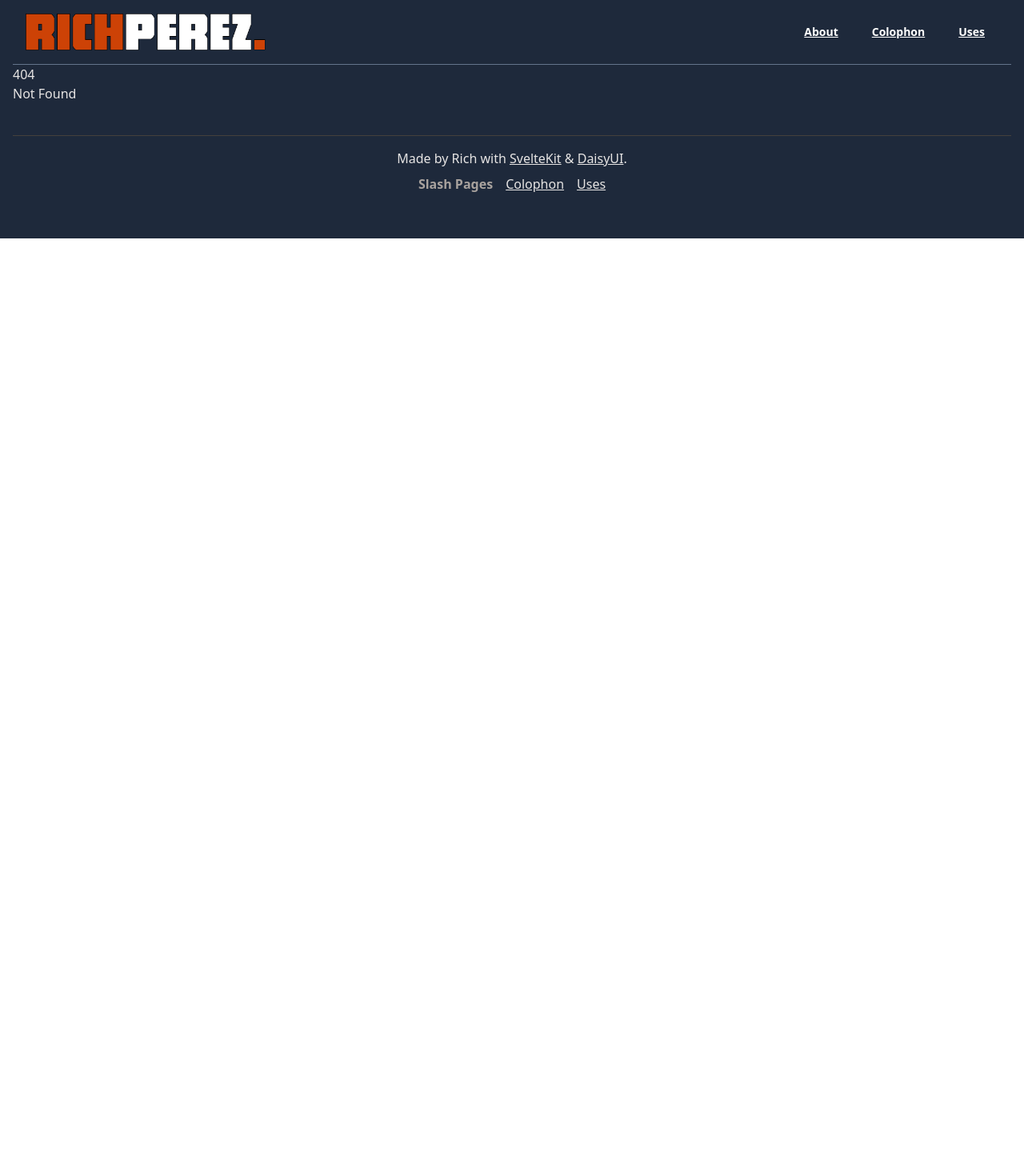
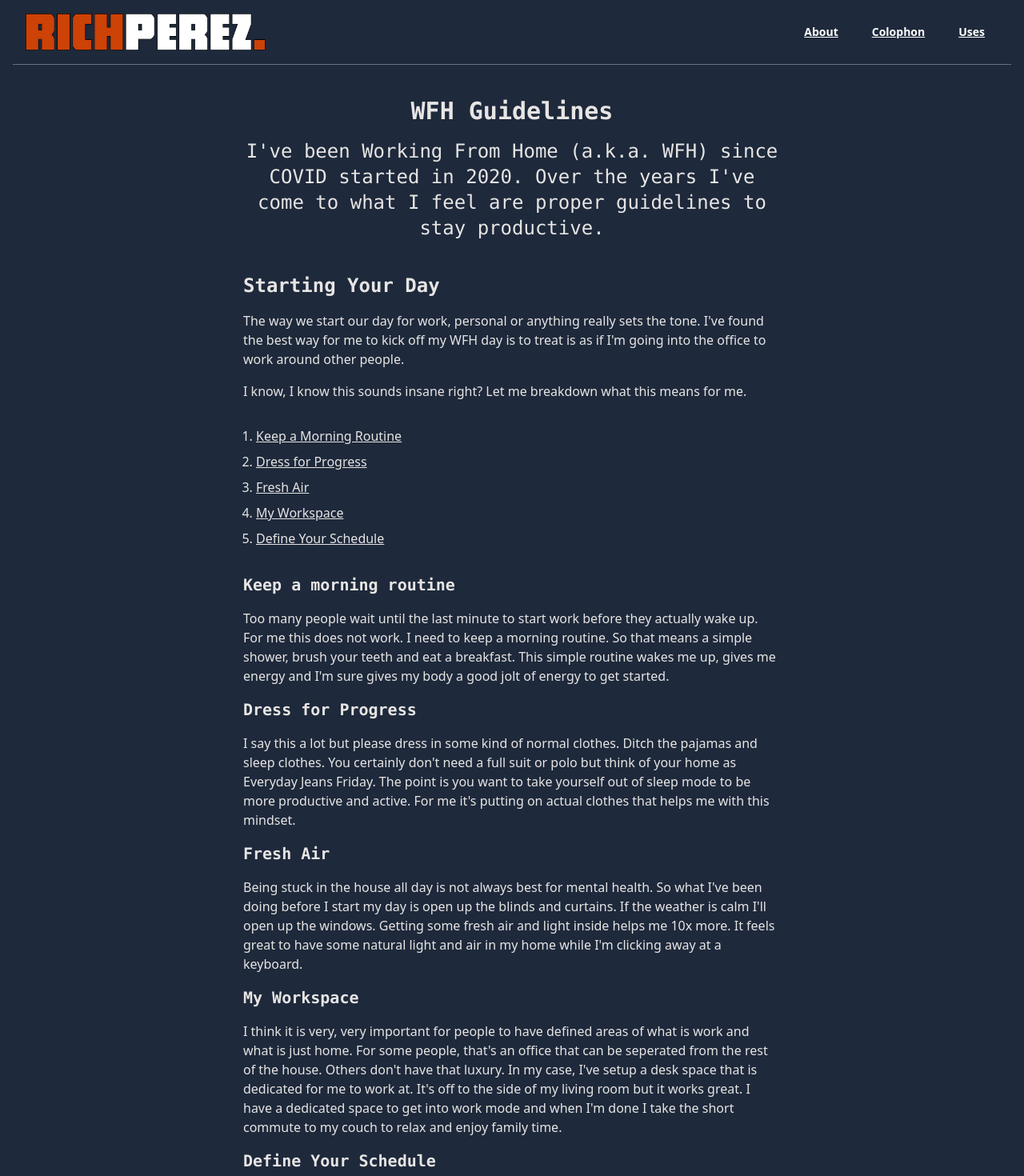
Before and after one commit to perez-rich/richperez.dev, a SvelteKit app: page /thoughts/wfh-guidelines in a window 1280 px wide. Before the commit this address had no page. Shown: the top 1470 px of the page at 80% size. Before the commit the page ends 800 px from the top, so only its background shows below. Built offline with nearby package versions, Linux system fonts and the light colour scheme.

Commit message:
updated page meta data. added wfh guidelines page

```diff
--- a/src/lib/components/SiteFooter.svelte
+++ b/src/lib/components/SiteFooter.svelte
@@ -2,9 +2,4 @@
     <div>
         <p>Made by Rich with <a href="https://kit.svelte.dev" target="_blank">SvelteKit</a> & <a href="https://daisyui.com" target="_blank">DaisyUI</a>.</p>
     </div>
-    <ul class="flex mx-auto gap-4">
-        <li class="text-stone-400 font-bold">Slash Pages</li>
-        <li><a href="/colophon">Colophon</a></li>
-        <li><a href="/uses">Uses</a></li>
-    </ul>
 </footer>
--- a/src/routes/+page.svelte
+++ b/src/routes/+page.svelte
@@ -11,8 +11,14 @@
   <section class="mx-auto max-w-2xl font-mono text-xl md:text-2xl text-center">
     <img class="rounded-full mx-auto my-6 md:my-10" src="/img/rich.jpg" alt="rich perez" width="100" height="100" />
     <p>
-      👋🏽 My name is <a class="font-black text-stone-200" href="/about">Rich Perez</a> and welcome to my space on the internet. I'm a dad, <a href="/wrestling">wrestling</a> fan and I enjoy creating web products for clients and my own side projects.
+      👋🏽 My name is <a href="/about">Rich Perez</a> and welcome to my space on the internet. I'm a dad, <a href="/wrestling">wrestling</a> fan and I enjoy creating web products for clients and my own side projects.
     </p>
+  </section>
+  <section class="flex gap-4 bg-slate-900 p-4 rounded-sm justify-center items-center">
+    <h2 class="text-2xl font-bold font-mono">My Thoughts</h2>
+    <nav class="text-center">
+      <a href="/thoughts/wfh-guidelines">WFH Guidelines</a>
+    </nav>
   </section>
   <section class="flex flex-col gap-4">
     <h2 class="text-3xl font-bold font-mono text-center border-b border-slate-500 pb-4">My Work</h2>
--- a/src/routes/about/+page.svelte
+++ b/src/routes/about/+page.svelte
@@ -3,13 +3,14 @@
 </script>
 
 <svelte:head>
-    <title>Rich Perez - About - Web Developer</title>
+	<title>About - Rich Perez - Web Developer</title>
 </svelte:head>
 
 <section class="mx-auto max-w-2xl font-mono text-xl md:text-2xl text-center py-10">
-    <PageHeading label="About" />
+	<PageHeading label="About"/>
 	<p>
-        My name is <strong class="font-black text-white">Rich Perez</strong> and I am a Full-Stack Developer. I have built websites, CMS, and REST APIs for large and small companies.
+		My name is <strong class="font-black text-white">Rich Perez</strong> and I am a Full-Stack Developer. I have
+		built websites, CMS, and REST APIs for large and small companies.
 	</p>
 </section>
 
@@ -18,7 +19,8 @@
 	<ul class="px-4 list-disc flex flex-col gap-2">
 		<li>Follow me on <a href="https://www.threads.net/@imperez5" target="_blank">Threads</a>.</li>
 		<li>Network with me on <a href="https://www.linkedin.com/in/imperez/" target="_blank">LinkedIn</a></li>
-        <li>Listen to music with me on <a href="https://music.apple.com/profile/imperez" target="_blank">Apple Music</a></li>
+		<li>Listen to music with me on <a href="https://music.apple.com/profile/imperez" target="_blank">Apple Music</a>
+		</li>
 	</ul>
 </section>
 
--- a/src/routes/colophon/+page.svelte
+++ b/src/routes/colophon/+page.svelte
@@ -3,11 +3,11 @@
 </script>
 
 <svelte:head>
-    <title>Rich Perez - Colophon - Web Developer</title>
+	<title>Colophon - Rich Perez - Web Developer</title>
 </svelte:head>
 
 <section class="mx-auto max-w-2xl font-mono text-xl md:text-2xl text-center py-10">
-    <PageHeading label="Colophon" />
+	<PageHeading label="Colophon"/>
 	<p>
 		Let's talk about all the great details of how this amazing website is built and the technology behind it.
 	</p>
@@ -15,15 +15,24 @@
 
 <section class="mx-auto max-w-2xl flex flex-col gap-2">
 	<h2 class="text-2xl font-bold font-mono">Technologies & Frameworks</h2>
-    <p>This website is built on <a href="https://kit.svelte.dev" target="_blank">SvelteKit</a> using <a href="https://www.typescriptlang.org" target="_blank">TypeScript</a>, <a href="https://tailwindcss.com" target="_blank">TailwindCSS</a>, <a href="https://daisyui.com" target="_blank">DaisyUI</a> and bundled all together with <a href="https://vitejs.dev" target="_blank">Vite</a>. I chose this stack because I really enjoy all of these libraries. They are not only super productive for me but also follow web standards very well.</p>
+	<p>This website is built on <a href="https://kit.svelte.dev" target="_blank">SvelteKit</a> using <a
+		href="https://www.typescriptlang.org" target="_blank">TypeScript</a>, <a href="https://tailwindcss.com"
+																				 target="_blank">TailwindCSS</a>, <a
+		href="https://daisyui.com" target="_blank">DaisyUI</a> and bundled all together with <a
+		href="https://vitejs.dev" target="_blank">Vite</a>. I chose this stack because I really enjoy all of these
+		libraries. They are not only super productive for me but also follow web standards very well.</p>
 </section>
 
 <section class="mx-auto max-w-2xl flex flex-col gap-2 mt-10">
 	<h2 class="text-2xl font-bold font-mono">Web Hosting</h2>
-    <p>I'm hosting this website on <a href="https://pages.cloudflare.com" target="_blank">Cloudflare Pages</a>. Why did I chose Cloudflare over Vercel? Well it's an easy setup, free and comes with a ton of features built into my already existing Cloudflare account. Once I realized this it was no brainer.</p>
+	<p>I'm hosting this website on <a href="https://pages.cloudflare.com" target="_blank">Cloudflare Pages</a>. Why did
+		I chose Cloudflare over Vercel? Well it's an easy setup, free and comes with a ton of features built into my
+		already existing Cloudflare account. Once I realized this it was no brainer.</p>
 </section>
 
 <section class="mx-auto max-w-2xl flex flex-col gap-2 mt-10">
 	<h2 class="text-2xl font-bold font-mono">Code, Code & Code?</h2>
-    <p>If you're interested to see all the real behind the scenes magic you can go to this site's <a href="https://github.com/imperez/imperez.com" target="_blank">Github repository</a>. I make all of the code public for anyone to read and maybe learn..</p>
+	<p>If you're interested to see all the real behind the scenes magic you can go to this site's <a
+		href="https://github.com/imperez/imperez.com" target="_blank">Github repository</a>. I make all of the code
+		public for anyone to read and maybe learn..</p>
 </section>
--- /dev/null
+++ b/src/routes/thoughts/wfh-guidelines/+page.svelte
@@ -0,0 +1,40 @@
+<script>
+	import PageHeading from "$lib/components/ui/PageHeading.svelte";
+</script>
+
+<svelte:head>
+	<title>WFH Guidelines - Thoughts - Rich Perez - Web Developer</title>
+</svelte:head>
+
+<section class="mx-auto max-w-2xl font-mono text-xl md:text-2xl text-center py-10">
+	<PageHeading label="WFH Guidelines"/>
+	<p>I've been Working From Home (a.k.a. WFH) since COVID started in 2020. Over the years I've come to what I feel are proper guidelines to stay productive.</p>
+</section>
+
+<section class="mx-auto max-w-2xl flex flex-col gap-4">
+	<h2 class="text-2xl font-bold font-mono">Starting Your Day</h2>
+	<p>The way we start our day for work, personal or anything really sets the tone. I've found the best way for me to kick off my WFH day is to treat is as if I'm going into the office to work around other people.</p>
+	<p>I know, I know this sounds insane right? Let me breakdown what this means for me.</p>
+	<ol class="list-decimal p-4 flex flex-col gap-2">
+		<li><a href="#morning-routine">Keep a Morning Routine</a></li>
+		<li><a href="#dress-progress">Dress for Progress</a></li>
+		<li><a href="#fresh-air">Fresh Air</a></li>
+		<li><a href="#my-workspace">My Workspace</a></li>
+		<li><a href="#define-schedule">Define Your Schedule</a></li>
+	</ol>
+
+	<h2 id="morning-routine" class="text-xl font-bold font-mono">Keep a morning routine</h2>
+	<p>Too many people wait until the last minute to start work before they actually wake up. For me this does not work. I need to keep a morning routine. So that means a simple shower, brush your teeth and eat a breakfast. This simple routine wakes me up, gives me energy and I'm sure gives my body a good jolt of energy to get started.</p>
+
+	<h2 id="dress-progress" class="text-xl font-bold font-mono">Dress for Progress</h2>
+	<p>I say this a lot but please dress in some kind of normal clothes. Ditch the pajamas and sleep clothes. You certainly don't need a full suit or polo but think of your home as Everyday Jeans Friday. The point is you want to take yourself out of sleep mode to be more productive and active. For me it's putting on actual clothes that helps me with this mindset.</p>
+
+	<h2 id="fresh-air" class="text-xl font-bold font-mono">Fresh Air</h2>
+	<p>Being stuck in the house all day is not always best for mental health. So what I've been doing before I start my day is open up the blinds and curtains. If the weather is calm I'll open up the windows. Getting some fresh air and light inside helps me 10x more. It feels great to have some natural light and air in my home while I'm clicking away at a keyboard.</p>
+
+	<h2 id="my-workspace" class="text-xl font-bold font-mono">My Workspace</h2>
+	<p>I think it is very, very important for people to have defined areas of what is work and what is just home. For some people, that's an office that can be seperated from the rest of the house. Others don't have that luxury. In my case, I've setup a desk space that is dedicated for me to work at. It's off to the side of my living room but it works great. I have a dedicated space to get into work mode and when I'm done I take the short commute to my couch to relax and enjoy family time.</p>
+
+	<h2 id="define-schedule" class="text-xl font-bold font-mono">Define Your Schedule</h2>
+	<p>My final point of WFH productiveness is to define your work schedule. Now your company might make this easier. They might say we work from 9 to 5 or 8 to 4 and that's actually a benefit. The important part is you stick to that schedule. What 4/5 pm comes you put some small finishing touches on what you're working on and log off. You're at home and it's too easy to get sucked into "always work mode". The problem is that is not healthy. You need strict schedules of what you're working and when you're not just like you're at the office.</p>
+</section>
--- a/src/routes/uses/+page.svelte
+++ b/src/routes/uses/+page.svelte
@@ -3,32 +3,56 @@
 </script>
 
 <svelte:head>
-    <title>Rich Perez - Uses - Web Developer</title>
+	<title>Uses - Rich Perez - Web Developer</title>
 </svelte:head>
 
 <section class="mx-auto max-w-2xl font-mono text-xl md:text-2xl text-center py-10">
-    <PageHeading label="Uses" />
+	<PageHeading label="Uses"/>
 	<p>I'm chronicling the apps, tools and programming languages that I use often.</p>
 </section>
 
 <section class="mx-auto max-w-2xl flex flex-col gap-2">
 	<h2 class="text-2xl font-bold font-mono">Coding Tools</h2>
 	<ul class="px-4 list-disc flex flex-col gap-2">
-        <li><a href="https://code.visualstudio.com/" target="_blank">Visual Studio Code</a> is my editor I use daily across multiple projects. I've also started trying out <a href="https://www.jetbrains.com/fleet/" target="_blank">Jetbrains Fleet</a> editor.</li>
-        <li>I use <a href="https://www.apple.com/safari/" target="_blank">Safari</a> as my main browser. I'm loving it's tight integration across Apple devices and of course the privacy features.</li>
-        <li>For REST APIs or dynamic websites I use <a href="https://laravel.com" target="_blank">Laravel</a> and <a href="https://www.php.net" target="_blank">PHP 8+</a> with some <a href="https://www.mysql.com" target="_blank">MySQL 8</a> thrown in.</li>
-        <li>For my pure frontend joys I use <a href="https://kit.svelte.dev" target="_blank">SvelteKit</a> with either vanilla <a href="https://www.w3.org/Style/CSS/Overview.en.html" target="_blank">CSS</a> or <a href="https://tailwindcss.com" target="_blank">Tailwind</a> & <a href="https://daisyui.com" target="_blank">DaisyUI</a> to make everything look nice.</li>
-        <li>For my API testing I really enjoy <a href="https://www.postman.com" target="_blank">Postman</a>. It's practically a standard at this point and very easy to use.</li>
-        <li>For the occasional mobile app development my editor is of course <a href="https://developer.apple.com/xcode/" target="_blank">Xcode</a>. The <a href="https://www.swift.org" target="_blank">Swift language</a> is really a joy to use.</li>
+		<li><a href="https://code.visualstudio.com/" target="_blank">Visual Studio Code</a> is my editor I use daily
+			across multiple projects. I've also started trying out <a href="https://www.jetbrains.com/fleet/"
+																	  target="_blank">Jetbrains Fleet</a> editor.
+		</li>
+		<li>I use <a href="https://www.apple.com/safari/" target="_blank">Safari</a> as my main browser. I'm loving it's
+			tight integration across Apple devices and of course the privacy features.
+		</li>
+		<li>For REST APIs or dynamic websites I use <a href="https://laravel.com" target="_blank">Laravel</a> and <a
+			href="https://www.php.net" target="_blank">PHP 8+</a> with some <a href="https://www.mysql.com"
+																			   target="_blank">MySQL 8</a> thrown in.
+		</li>
+		<li>For my pure frontend joys I use <a href="https://kit.svelte.dev" target="_blank">SvelteKit</a> with either
+			vanilla <a href="https://www.w3.org/Style/CSS/Overview.en.html" target="_blank">CSS</a> or <a
+				href="https://tailwindcss.com" target="_blank">Tailwind</a> & <a href="https://daisyui.com"
+																				 target="_blank">DaisyUI</a> to make
+			everything look nice.
+		</li>
+		<li>For my API testing I really enjoy <a href="https://www.postman.com" target="_blank">Postman</a>. It's
+			practically a standard at this point and very easy to use.
+		</li>
+		<li>For the occasional mobile app development my editor is of course <a
+			href="https://developer.apple.com/xcode/" target="_blank">Xcode</a>. The <a href="https://www.swift.org"
+																						target="_blank">Swift
+			language</a> is really a joy to use.
+		</li>
 	</ul>
 </section>
 
 <section class="mx-auto max-w-2xl flex flex-col gap-2 mt-10">
 	<h2 class="text-2xl font-bold font-mono">Computer & Devices</h2>
 	<ul class="px-4 list-disc flex flex-col gap-2">
-        <li>I work off my 14 inch M1 Macbook Pro. I do not use multiple monitors and opt for the single laptop screen.</li>
-        <li>My daily mobile device is an <a href="https://www.apple.com/iphone-15-pro/" target="_blank">iPhone 15 Pro</a> with the Blue Titanium finish.</li>
-        <li>For my health tracking needs I wear an <a href="https://www.apple.com/apple-watch-series-9/" target="_blank">Apple Watch Series 9</a>.</li>
+		<li>I work off my 14 inch M1 Macbook Pro. I do not use multiple monitors and opt for the single laptop screen.
+		</li>
+		<li>My daily mobile device is an <a href="https://www.apple.com/iphone-15-pro/" target="_blank">iPhone 15
+			Pro</a> with the Blue Titanium finish.
+		</li>
+		<li>For my health tracking needs I wear an <a href="https://www.apple.com/apple-watch-series-9/"
+													  target="_blank">Apple Watch Series 9</a>.
+		</li>
 		<li>My streaming box of choice is an Apple TV 4K. I can't beat the ease of use and great app support.</li>
 	</ul>
 </section>
--- a/src/routes/wrestling/+page.svelte
+++ b/src/routes/wrestling/+page.svelte
@@ -3,13 +3,14 @@
 </script>
 
 <svelte:head>
-    <title>Rich Perez - Wrestling - Web Developer</title>
+	<title>Wrestling - Rich Perez - Web Developer</title>
 </svelte:head>
 
 <section class="mx-auto max-w-2xl font-mono text-xl md:text-2xl text-center py-10">
-    <PageHeading label="Wrestling" />
+	<PageHeading label="Wrestling"/>
 	<p>
-        I've been a big fan of pro wrestling since I was kid. From the days of Hulk Hogan to Steve Austin & The Rock and today with our Tribal Chief Roman Reigns.
+		I've been a big fan of pro wrestling since I was kid. From the days of Hulk Hogan to Steve Austin & The Rock and
+		today with our Tribal Chief Roman Reigns.
 	</p>
 </section>
 
@@ -17,7 +18,8 @@
 	<h2 class="text-2xl font-bold font-mono">Favorite Wrestlers</h2>
 	<ol class="px-6 flex flex-col gap-2 list-decimal">
 		<li>Eddie Guerrero - <a href="https://en.wikipedia.org/wiki/Eddie_Guerrero" target="_blank">Bio</a></li>
-        <li>Scott Hall (aka Razor Ramon) - <a href="https://en.wikipedia.org/wiki/Scott_Hall" target="_blank">Bio</a></li>
+		<li>Scott Hall (aka Razor Ramon) - <a href="https://en.wikipedia.org/wiki/Scott_Hall" target="_blank">Bio</a>
+		</li>
 		<li>Rey Mysterio - <a href="https://en.wikipedia.org/wiki/Rey_Mysterio" target="_blank">Bio</a></li>
 		<li>Shawn Michaels - <a href="https://en.wikipedia.org/wiki/Shawn_Michaels" target="_blank">Bio</a></li>
 		<li>Booker T - <a href="https://en.wikipedia.org/wiki/Booker_T_(wrestler)" target="_blank">Bio</a></li>
@@ -29,10 +31,15 @@
 <section class="mx-auto max-w-2xl flex flex-col gap-2 mt-10">
 	<h2 class="text-2xl font-bold font-mono">Favorite Matches</h2>
 	<ol class="px-6 flex flex-col gap-2 list-decimal">
-        <li>Eddie Guerrero vs Rey Mysterio (halloween havoc 1997) - <a href="https://www.youtube.com/watch?v=sqRYKCH8dUc" target="_blank">Watch</a></li>
-        <li>Razor Ramon vs Shawn Michaels (WrestleMania 10 Ladder Match) - <a href="https://www.youtube.com/watch?v=YegEqMalt1Y" target="_blank">Watch</a></li>
-        <li>The Rock vs Hulk Hogan (WrestleMania X8) - <a href="https://www.youtube.com/watch?v=hRg_vJvyMC8" target="_blank">Watch</a></li>
-        <li>Steve Austin vs Kevin Owens (WrestleMania 38) - <a href="https://www.youtube.com/watch?v=Wukhr0uKgIE" target="_blank">Watch</a></li>
-        <li>The Wyatt Family vs The Shield (Elimination Chamber 2014) - <a href="https://www.youtube.com/watch?v=oxdKQRPIjgw" target="_blank">Watch</a></li>
+		<li>Eddie Guerrero vs Rey Mysterio (halloween havoc 1997) - <a
+			href="https://www.youtube.com/watch?v=sqRYKCH8dUc" target="_blank">Watch</a></li>
+		<li>Razor Ramon vs Shawn Michaels (WrestleMania 10 Ladder Match) - <a
+			href="https://www.youtube.com/watch?v=YegEqMalt1Y" target="_blank">Watch</a></li>
+		<li>The Rock vs Hulk Hogan (WrestleMania X8) - <a href="https://www.youtube.com/watch?v=hRg_vJvyMC8"
+														  target="_blank">Watch</a></li>
+		<li>Steve Austin vs Kevin Owens (WrestleMania 38) - <a href="https://www.youtube.com/watch?v=Wukhr0uKgIE"
+															   target="_blank">Watch</a></li>
+		<li>The Wyatt Family vs The Shield (Elimination Chamber 2014) - <a
+			href="https://www.youtube.com/watch?v=oxdKQRPIjgw" target="_blank">Watch</a></li>
 	</ol>
 </section>
```
Lines whose indentation alone changed are shown as unchanged.
